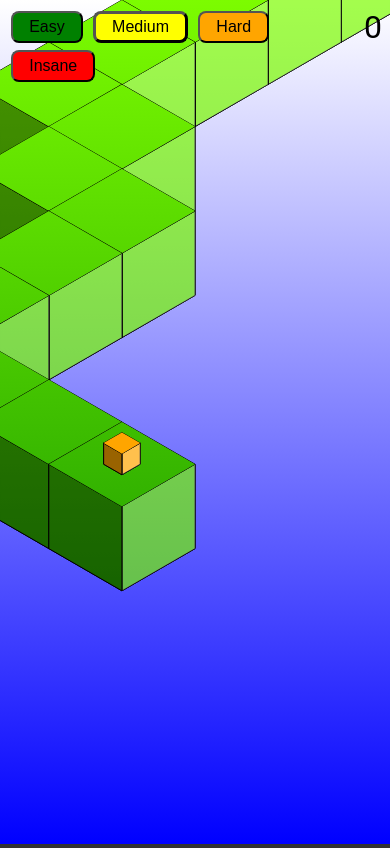
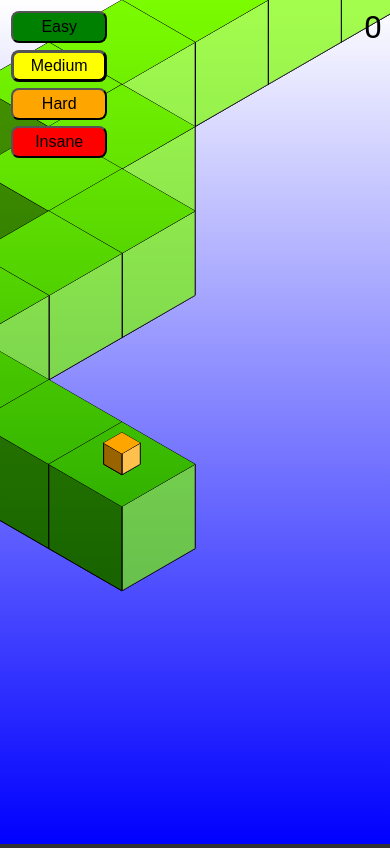
Before and after one commit to AndreasVJ/ZigZag, a plain HTML site: page index.html in a window 390 px wide. Drawn offline with Linux system fonts and the light colour scheme.

Commit message:
mobile support

```diff
--- a/index.html
+++ b/index.html
@@ -3,7 +3,7 @@
 <head>
     <meta charset="UTF-8">
     <meta http-equiv="X-UA-Compatible" content="IE=edge">
-    <meta name="viewport" content="width=device-width, initial-scale=1.0">
+    <meta name="viewport" content="width=device-width, initial-scale=1.0, user-scalable=no">
     <title>ZigZag</title>
     <link rel="stylesheet" href="style.css">
 </head>
@@ -12,7 +12,7 @@
     <canvas id="canvas"></canvas>
 
     <div id="menu">
-        <div id="Btns">
+        <div id="btns">
             <button id="easyBtn">Easy</button>
             <button id="mediumBtn" class="highlightedBtn">Medium</button>
             <button id="hardBtn">Hard</button>
--- a/script.js
+++ b/script.js
@@ -155,7 +155,7 @@ function gameOverAnimation(timestamp) {
 }
 
 
-window.addEventListener("keypress", () => {
+function handleInput() {
     if (enableGenerateNewMap) {
         enableGenerateNewMap = false
         enableStartGame = true
@@ -172,7 +172,11 @@ window.addEventListener("keypress", () => {
     else if (!gameOver) {
         playerDirection *= -1
     }
-})
+}
+
+
+window.addEventListener("keypress", handleInput)
+canvas.addEventListener("touchstart", handleInput)
 
 
 window.addEventListener("resize", () => {
--- a/style.css
+++ b/style.css
@@ -24,15 +24,17 @@ body {
 
 #menu button {
     height: 2rem;
+    width: 6rem;
     padding-left: 1rem;
     padding-right: 1rem;
     margin: 0.2rem;
     font-size: 1rem;
     border-radius: 0.5rem;
+    color: black;
+    border-color: black;
 }
 
 .highlightedBtn {
-    /* font-weight: 600; */
     border-width: 0.2rem;
 }
 
@@ -57,3 +59,11 @@ body {
     text-align: center;
     font-size: 2rem;
 }
+
+/* For mobile phones: */
+@media (max-width: 40rem) {
+    #btns {
+        display: flex;
+        flex-direction: column;
+    }
+  }
```
